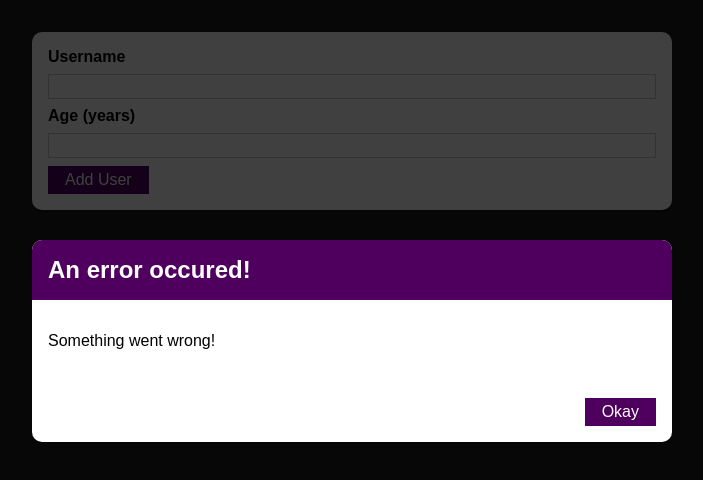
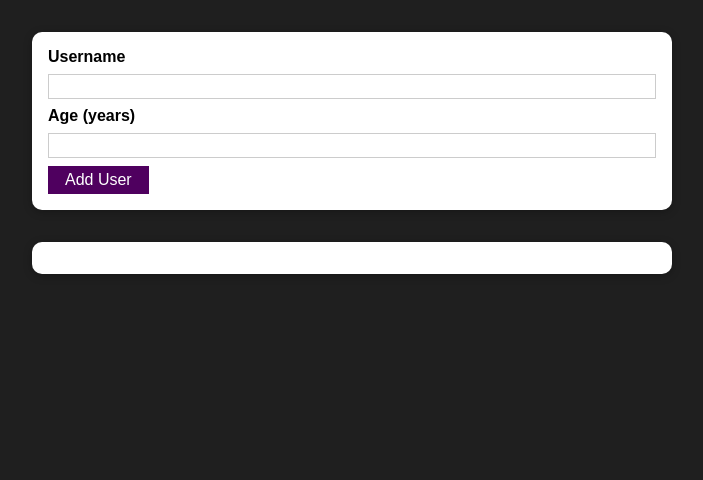
Before and after one commit to Codalicio/addingUser, a React (Create React App) app: page / in a window 1280 px wide. Shown: the top 480 px of the page, without its empty margins (288-991 px from the left). Built offline with nearby package versions, Linux system fonts and the light colour scheme; the HTML template or start-up script is replaced by a standard one.

Commit message:
Managing the error state

```diff
--- a/src/components/UI/ErrorModal.js
+++ b/src/components/UI/ErrorModal.js
@@ -6,7 +6,7 @@
 const ErrorModal = (props) => {
   return (
     <div>
-      <div className={classes.backdrop} />
+      <div className={classes.backdrop} onClick={props.onConfirm} />
       <Card className={classes.modal}>
         <header className={classes.header}>
           <h2>{props.title}</h2>
@@ -15,7 +15,7 @@
           <p>{props.message}</p>
         </div>
         <footer className={classes.actions}>
-          <Button>Okay</Button>
+          <Button onClick={props.onConfirm}>Okay</Button>
         </footer>
       </Card>
     </div>
--- a/src/components/Users/AddUser.js
+++ b/src/components/Users/AddUser.js
@@ -7,15 +7,24 @@
 const AddUser = (props) => {
   const [enteredUsername, setEnteredUsername] = useState("");
   const [enteredAge, setEnteredAge] = useState("");
+  const [error, setError] = useState();
 
   const addUserHandler = (event) => {
     event.preventDefault();
 
     if (enteredUsername.trim().length === 0 || enteredAge.trim().length === 0) {
+      setError({
+        title: "Invalid Input",
+        message: "Please enter a valid name and age (non-empty values).",
+      });
       return;
     }
 
     if (+enteredAge < 1) {
+      setError({
+        title: "Invalid Age",
+        message: "Please enter a valid age (> 0).",
+      });
       return;
     }
 
@@ -32,9 +41,19 @@
     setEnteredAge(event.target.value);
   };
 
+  const errorHandler = () => {
+    setError(null);
+  };
+
   return (
     <div>
-      <ErrorModal title="An error occured!" message="Something went wrong!" />
+      {error && (
+        <ErrorModal
+          title={error.title}
+          message={error.message}
+          onConfirm={errorHandler}
+        />
+      )}
       <Card className={classes.input}>
         <form onSubmit={addUserHandler}>
           <label htmlFor="username">Username</label>
```
